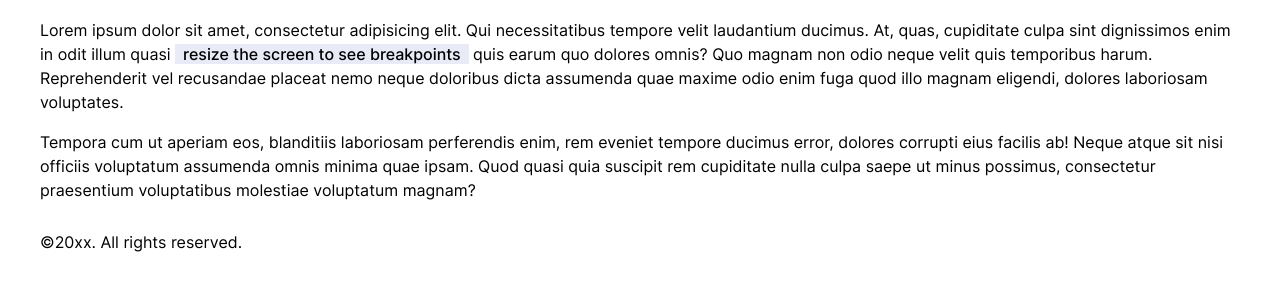
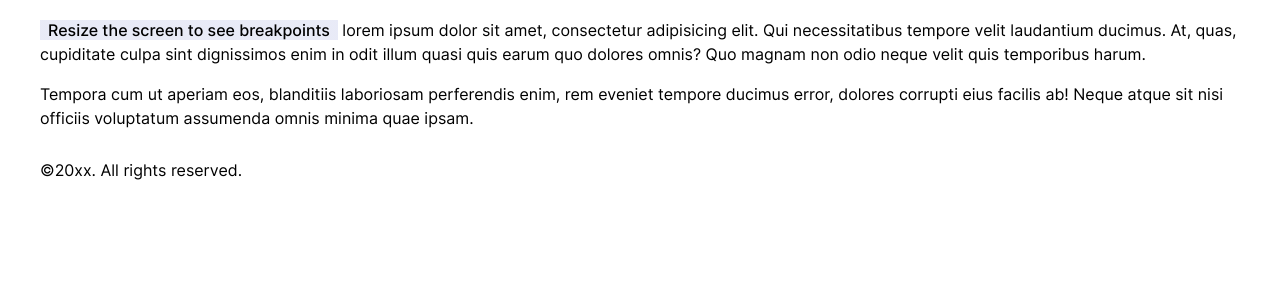
Before and after one commit to kenold/html-sass-starter, a website: page index.html in a window 1280 px wide. Shown: the part 646-928 px from the top of the page. After the commit the page ends 856 px from the top, so only its background shows below. Drawn offline with Linux system fonts and the light colour scheme.

Commit message:
update content

```diff
--- a/index.html
+++ b/index.html
@@ -39,10 +39,9 @@
                     <li class="tablet-landscape"><span>1024px:</span> Tablet Landscape Content</li>
                     <li class="laptop-desktop"><span>1080px:</span> Laptop/Desktop Content</li>
                 </ul>
-                <p>Lorem ipsum dolor sit amet, consectetur adipisicing elit. Qui necessitatibus tempore velit laudantium ducimus. At, quas, cupiditate culpa sint dignissimos enim in odit illum quasi <span class="highlight">resize the screen to see breakpoints</span> quis earum quo dolores omnis?
-                Quo magnam non odio neque velit quis temporibus harum. Reprehenderit vel recusandae placeat nemo neque doloribus dicta assumenda quae maxime odio enim fuga quod illo magnam eligendi, dolores laboriosam voluptates.</p>
-                <p>Tempora cum ut aperiam eos, blanditiis laboriosam perferendis enim, rem eveniet tempore ducimus error, dolores corrupti eius facilis ab! Neque atque sit nisi officiis voluptatum assumenda omnis minima quae ipsam.
-                Quod quasi quia suscipit rem cupiditate nulla culpa saepe ut minus possimus, consectetur praesentium voluptatibus molestiae voluptatum magnam? </p>
+                <p><span class="highlight">Resize the screen to see breakpoints</span> lorem ipsum dolor sit amet, consectetur adipisicing elit. Qui necessitatibus tempore velit laudantium ducimus. At, quas, cupiditate culpa sint dignissimos enim in odit illum quasi quis earum quo dolores omnis?
+                Quo magnam non odio neque velit quis temporibus harum. </p>
+                <p>Tempora cum ut aperiam eos, blanditiis laboriosam perferendis enim, rem eveniet tempore ducimus error, dolores corrupti eius facilis ab! Neque atque sit nisi officiis voluptatum assumenda omnis minima quae ipsam.</p>
             </div>
             <!-- end demo content -->
         </div>
```
